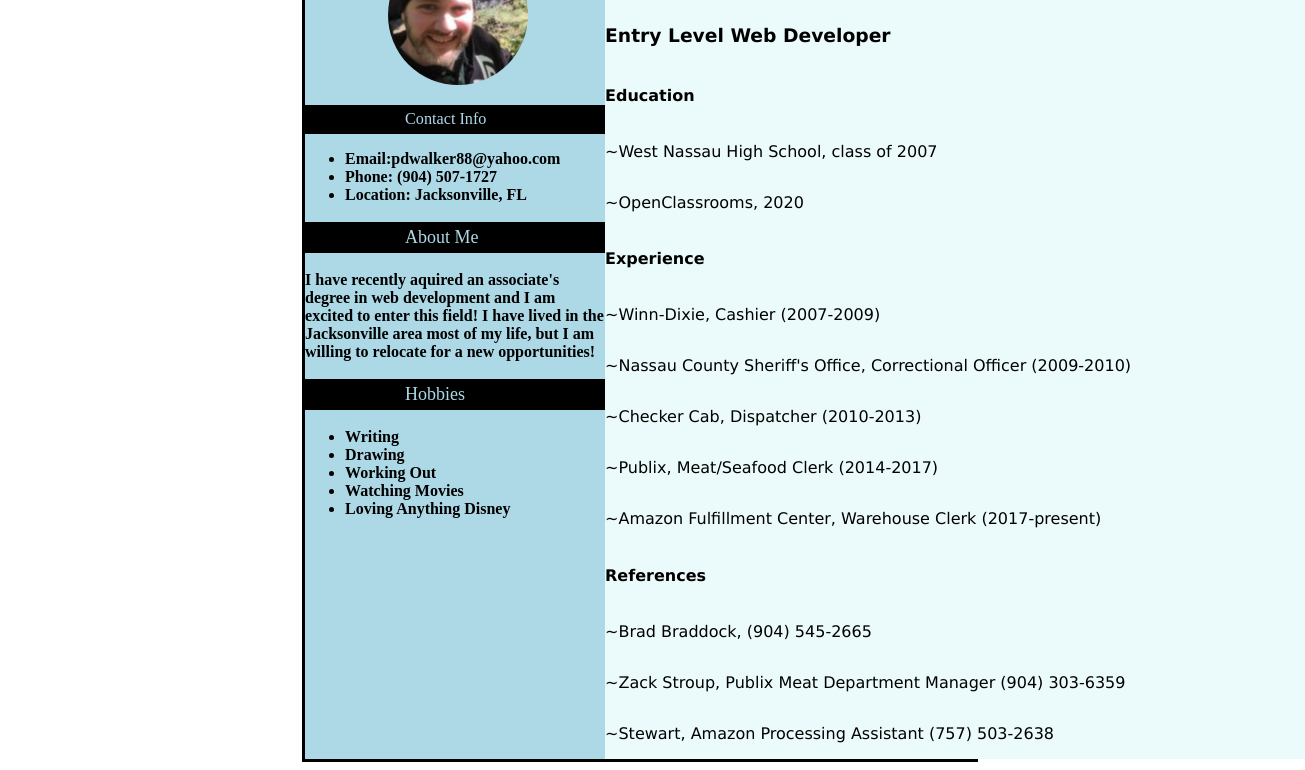
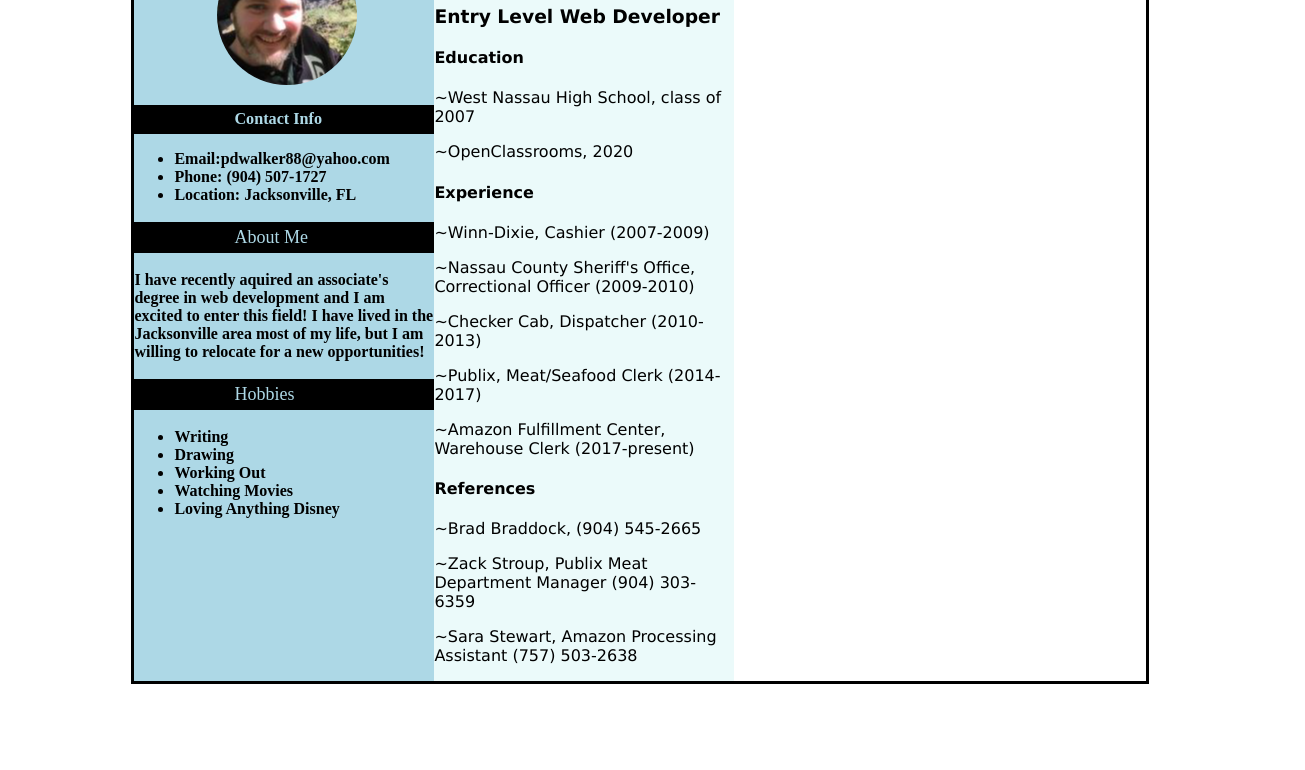
Before and after one commit to pdwalker88/resume, a plain HTML site: page rez.html in a window 1280 px wide. Shown: the part 86-856 px from the top of the page, 1305 px wide, since content can reach past the window. After the commit the page ends 800 px from the top, so only its background shows below. Drawn offline with Linux system fonts and the light colour scheme.

Commit message:
after meeting changes

```diff
--- a/rez.CSS
+++ b/rez.CSS
@@ -1,40 +1,55 @@
-.center {margin: auto;
-width: 53%;
-border: 3px solid;}
+.center {
+    margin: auto;
+    width: 80%;
+    border: 3px solid;
+}
 
-.img {float:
-    padding-left: 80px}
+.img {
+    float:padding-left: 80px
+}
 
-.container {background-color: lightblue;
+.container {
+    background-color: lightblue;
     display: grid;
     grid-template-columns: 300px 300px;
-width: 400px;}
+    width: 400px;
+}
 
-.contact {background-color: black;
+.contact {
+    background-color: black;
     color: lightblue;
     height: auto;
-        width:100px;
-        padding:5px 100px 5px 100px;
+    width: 100px;
+    padding: 5px 100px 5px 100px;
     font-family: Gamestation Text;
-font-size: 16.2px;}
+    font-size: 16.2px;
+}
 
-.about {background-color: black;
+.about {
+    background-color: black;
     color: lightblue;
     height: auto;
-        width:100px;
-        padding:5px 100px 5px 100px;
+    width: 100px;
+    padding: 5px 100px 5px 100px;
     font-family: Gamestation Text;
-font-size: 18px;}
+    font-size: 18px;
+}
 
-.hobbies{background-color: black;
+.hobbies {
+    background-color: black;
     color: lightblue;
     height: auto;
-        width:100px;
-        padding:5px 100px 5px 100px;
+    width: 100px;
+    padding: 5px 100px 5px 100px;
     font-family: Gamestation Text;
-font-size: 18px;}
+    font-size: 18px;
+}
 
-.body {background-color: #EBFAFA;
-  display: grid;
-width: 700px;
-font-family: Lucida Sans;}
+main {
+    background-color: #EBFAFA;
+    width:1000px;
+     /* display: grid;*/
+     margin:0 auto;
+     width:100%;
+    font-family: Lucida Sans;
+}
--- a/rez.html
+++ b/rez.html
@@ -5,7 +5,6 @@
 <title>Resume</title>
 <link rel="stylesheet" type="text/css" href="rez.css">
 </head>
-    <!--secret message here!-->
 <body>
   <div class="center">
   <div class="container">
@@ -15,22 +14,24 @@
       title="Hello there!"
       style="padding-top: 20px;
       padding-left: 83px;">
-      <p class="contact">Contact Info</p>
-    <ul><li><strong>Email:pdwalker88@yahoo.com</li>
-      <li>Phone: (904) 507-1727</li>
-      <li>Location: Jacksonville, FL</li>
-    </ul></strong>
-  <p class="about">About Me</p>
-    <p><strong>I have recently aquired an associate's degree in web development and I am excited to enter this field! I have lived in the Jacksonville area most of my life, but I am willing to relocate for a new opportunities!</p></strong>
+      <p class="contact"><strong>Contact Info</strong></p>
+    <ul>
+
+      <li><strong>Email:pdwalker88@yahoo.com</strong></li>
+      <li><strong>Phone: (904) 507-1727</strong></li>
+      <li><strong>Location: Jacksonville, FL</strong></li>
+    </ul>
+    <p class="about">About Me</p>
+    <p><strong>I have recently aquired an associate's degree in web development and I am excited to enter this field! I have lived in the Jacksonville area most of my life, but I am willing to relocate for a new opportunities!</strong></p>
   <p class="hobbies">Hobbies</p>
-     <strong><ul><li>Writing</li>
-      <li>Drawing</li>
-      <li>Working Out</li>
-       <li>Watching Movies</li>
-       <li>Loving Anything Disney</li>
+    <ul><li><strong>Writing</strong></li>
+      <li><strong>Drawing</strong></li>
+      <li><strong>Working Out</strong></li>
+       <li><strong>Watching Movies</strong></li>
+       <li><strong>Loving Anything Disney</strong></li>
     </ul>
-    </div></strong>
-  <div class="body">
+    </div>
+  <main>
     <h1>Paul D. Walker</h1>
   <h3>Entry Level Web Developer</h3>
     <h4>Education</h4>
@@ -46,6 +47,8 @@
     <h4>References</h4>
     <p>~Brad Braddock, (904) 545-2665</p>
     <p>~Zack Stroup, Publix Meat Department Manager (904) 303-6359</p>
-    <p>~Stewart, Amazon Processing Assistant (757) 503-2638</p>
-    </div></div>
+    <p>~Sara Stewart, Amazon Processing Assistant (757) 503-2638</p>
+    </main>
+  </div>
+</div>
 </body>
```
Lines whose indentation alone changed are shown as unchanged.
